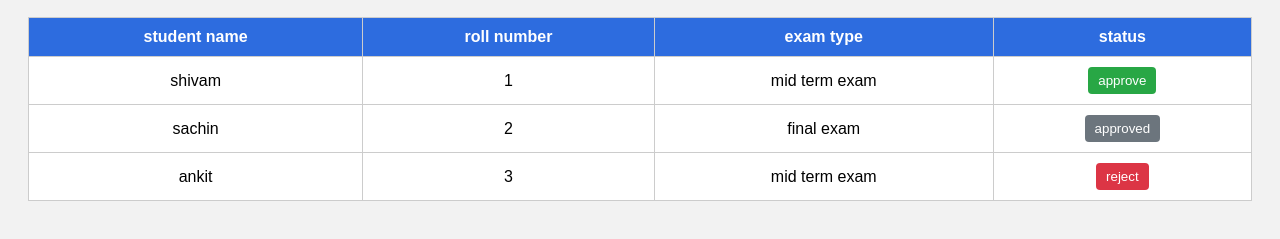
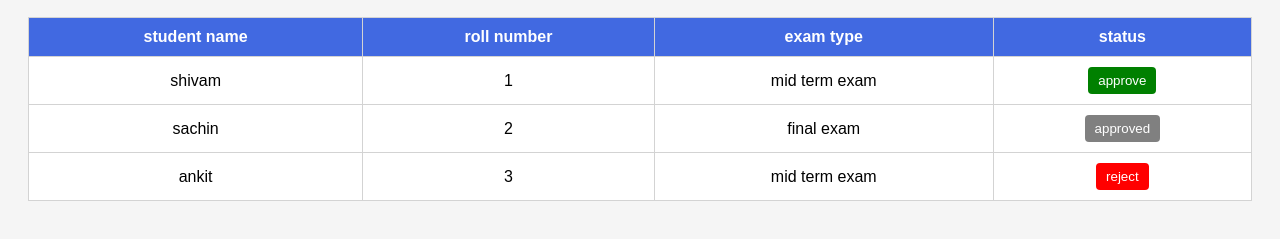
Before and after one commit to shivamkumarsinha-blip/EXAM_FORM_FILLUP_SYSTEM-CSS-, a plain HTML site: page admin_dashboard.html in a window 1280 px wide. Shown: the part 89-328 px from the top of the page. Drawn offline with Linux system fonts and the light colour scheme.

Commit message:
Update admin_dashboard_css.css

```diff
--- a/admin_dashboard_css.css
+++ b/admin_dashboard_css.css
@@ -1,42 +1,35 @@
-/* Body */
 body {
     font-family: Arial, sans-serif;
-    background-color: #f2f2f2;
+    background-color: whitesmoke;
     padding: 20px;
 }
 
-/* Title */
 .title {
     text-align: center;
     margin-bottom: 20px;
 }
 
-/* Table */
 .table {
     width: 100%;
     border-collapse: collapse;
     background-color: white;
 }
 
-/* Table head */
 .table-head th {
-    background-color: #2d6cdf;
+    background-color: royalblue;
     color: white;
     padding: 10px;
 }
 
-/* Table cells */
 .table td {
     padding: 10px;
     text-align: center;
 }
 
-/* Row borders */
 .table, .table th, .table td {
-    border: 1px solid #ccc;
+    border: 1px solid lightgray;
 }
 
-/* Buttons common */
 .btn {
     padding: 6px 10px;
     border: none;
@@ -45,25 +38,22 @@ body {
     cursor: pointer;
 }
 
-/* Approve */
 .approve-btn {
-    background-color: #28a745;
+    background-color: green;
 }
 
 .approve-btn:hover {
-    background-color: #1e7e34;
+    background-color: darkgreen;
 }
 
-/* Approved */
 .approved-btn {
-    background-color: #6c757d;
+    background-color: gray;
 }
 
-/* Reject */
 .reject-btn {
-    background-color: #dc3545;
+    background-color: red;
 }
 
 .reject-btn:hover {
-    background-color: #a71d2a;
+    background-color: darkred;
 }
```
